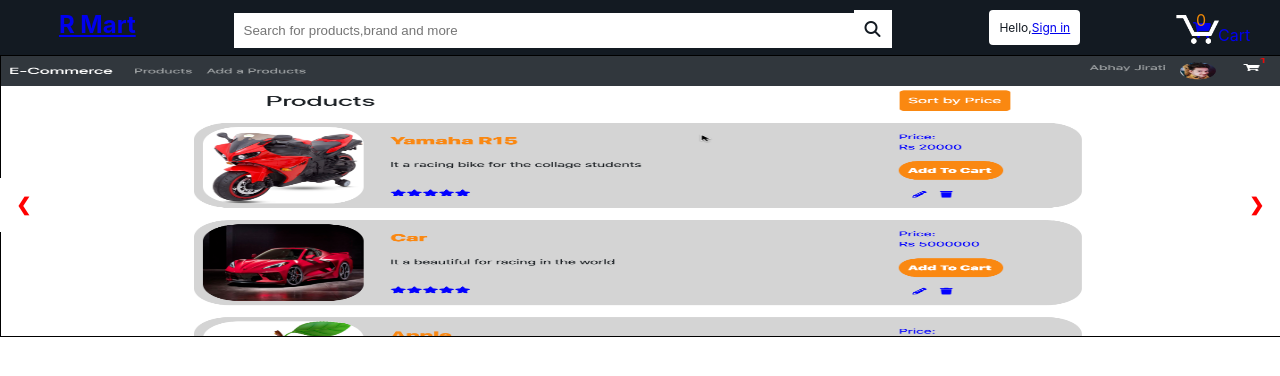
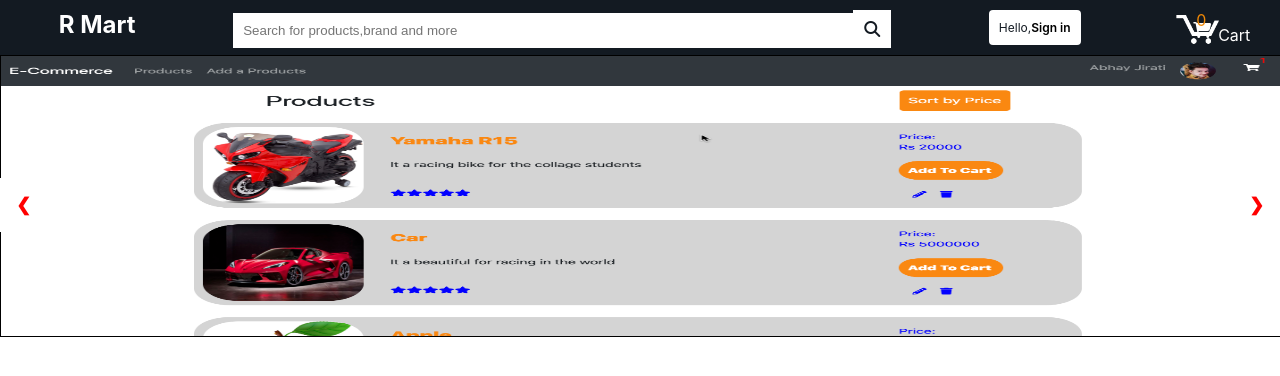
Before and after one commit to Abhijrt/r-mart-frontend, a React (Create React App) app: page / in a window 1280 px wide. Shown: the top 376 px of the page. Built offline with nearby package versions, Linux system fonts and the light colour scheme.

Commit message:
adding the link color

```diff
--- a/src/components/NavBar.js
+++ b/src/components/NavBar.js
@@ -17,7 +17,7 @@ export default class NavBar extends Component {
         </div>
         <div className="sign-in">
           Hello,
-          <Link className="nav-link" to="/login">
+          <Link className="login-link" to="/login">
             Sign in
           </Link>
         </div>
--- a/src/styles/NavBar.scss
+++ b/src/styles/NavBar.scss
@@ -35,6 +35,11 @@
     font-size: 12px;
     cursor: pointer;
     border-radius: 4px;
+    .login-link {
+      color: black;
+      text-decoration: none;
+      font-weight: 600;
+    }
   }
   .cart-icon {
     padding: 10px;
@@ -62,4 +67,8 @@
       left: 18px;
     }
   }
+  .nav-link {
+    color: white;
+    text-decoration: none;
+  }
 }
```
